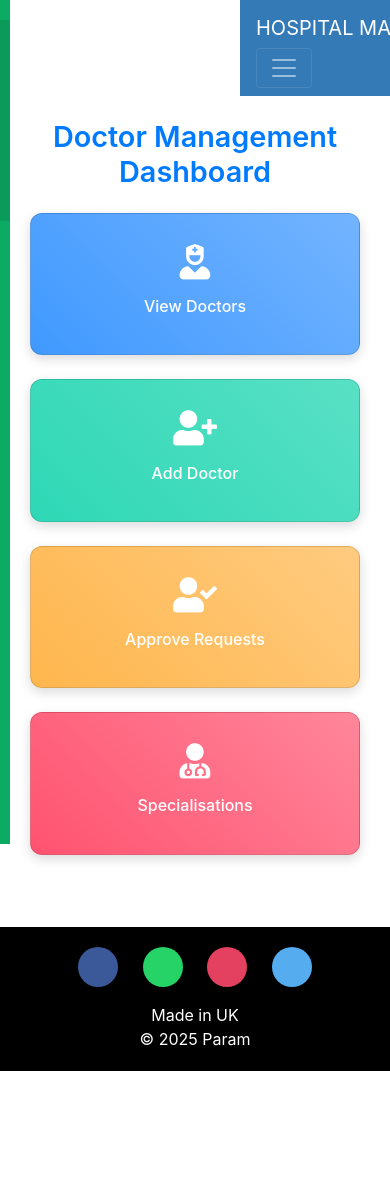
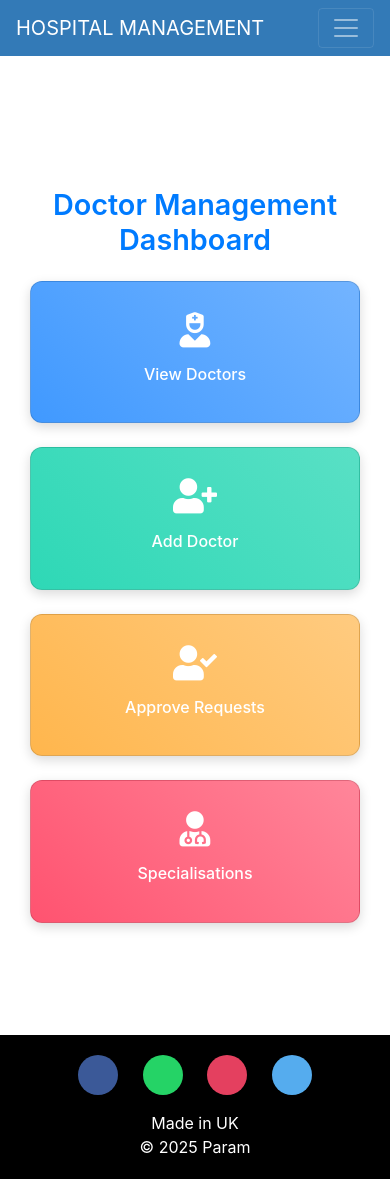
Before and after one commit to Purohit1999/hospital_management, a Django app: page /admin-doctor/ in a window 390 px wide. Before the commit the page ends 1071 px from the top, so only its background shows below. Run offline with Django 3.2, Linux system fonts and the light colour scheme; some libraries are stand-ins or nearby versions.

Commit message:
Updated admin_base.html and admin_dashboard.html for improved responsive layout, consistent spacing, non-overlapping sidebar, centered content, and visible footer.

```diff
--- a/templates/hospital/admin_base.html
+++ b/templates/hospital/admin_base.html
@@ -14,11 +14,16 @@
   <link rel="stylesheet" href="{% static 'style.css' %}">
 
   <style>
-    html, body {
+    html,
+    body {
       height: 100%;
       margin: 0;
       display: flex;
       flex-direction: column;
+    }
+
+    body {
+      background-color: #f5f7fb;
     }
 
     main {
@@ -27,6 +32,7 @@
       flex-direction: column;
     }
 
+    /* Sidebar */
     .menu {
       background: #0bab64;
       height: 100vh;
@@ -36,10 +42,12 @@
       left: 0;
       padding-top: 20px;
       color: white;
+      z-index: 1030;
     }
 
     .avatar {
       text-align: center;
+      margin-bottom: 10px;
     }
 
     .avatar img {
@@ -51,6 +59,7 @@
     .menu ul {
       list-style: none;
       padding-left: 0;
+      margin-bottom: 0;
     }
 
     .menu ul li {
@@ -67,14 +76,20 @@
       background-color: rgba(0, 0, 0, 0.1);
     }
 
+    /* Top navbar */
     .navbar {
       margin-left: 240px;
+      z-index: 1020;
     }
 
-    .container-fluid {
+    /* Main content area (everything below the blue navbar) */
+    .main-body {
       margin-left: 240px;
+      padding: 90px 15px 40px; /* space for fixed navbar + bottom padding */
+      min-height: calc(100vh - 80px); /* leave room so footer isn't cramped */
     }
 
+    /* Footer */
     footer {
       background-color: #000;
       color: white;
@@ -94,10 +109,21 @@
       color: white;
     }
 
-    .fa-facebook { background: #3B5998; }
-    .fa-whatsapp { background: #25d366; }
-    .fa-twitter { background: #55ACEE; }
-    .fa-instagram { background: #e4405f; }
+    .fa-facebook {
+      background: #3B5998;
+    }
+
+    .fa-whatsapp {
+      background: #25d366;
+    }
+
+    .fa-twitter {
+      background: #55ACEE;
+    }
+
+    .fa-instagram {
+      background: #e4405f;
+    }
 
     .fa:hover {
       opacity: 0.8;
@@ -107,6 +133,24 @@
     .footer-copyright p {
       margin: 0;
     }
+
+    /* Small-screen tweak: stack sidebar above (optional, can be improved later) */
+    @media (max-width: 767.98px) {
+      .menu {
+        position: static;
+        width: 100%;
+        height: auto;
+      }
+
+      .navbar {
+        margin-left: 0;
+      }
+
+      .main-body {
+        margin-left: 0;
+        padding-top: 120px;
+      }
+    }
   </style>
 </head>
 
@@ -115,7 +159,7 @@
   <!-- Sidebar Navigation -->
   <nav class="menu">
     <header class="avatar">
-      <img src="{% static 'images/adminpropic.png' %}" alt="Admin Profile Pic"/>
+      <img src="{% static 'images/adminpropic.png' %}" alt="Admin Profile Pic" />
       <h6>Admin</h6>
       <h2>{{ request.user.first_name }}</h2>
     </header>
@@ -146,9 +190,8 @@
       </div>
     </nav>
 
-    <br><br><br>
-
-    <div class="container-fluid">
+    <!-- The actual page content -->
+    <div class="main-body">
       {% block content %}{% endblock content %}
     </div>
 
```
Also changed, not shown: templates/hospital/admin_dashboard.html (+49 -6 lines).
